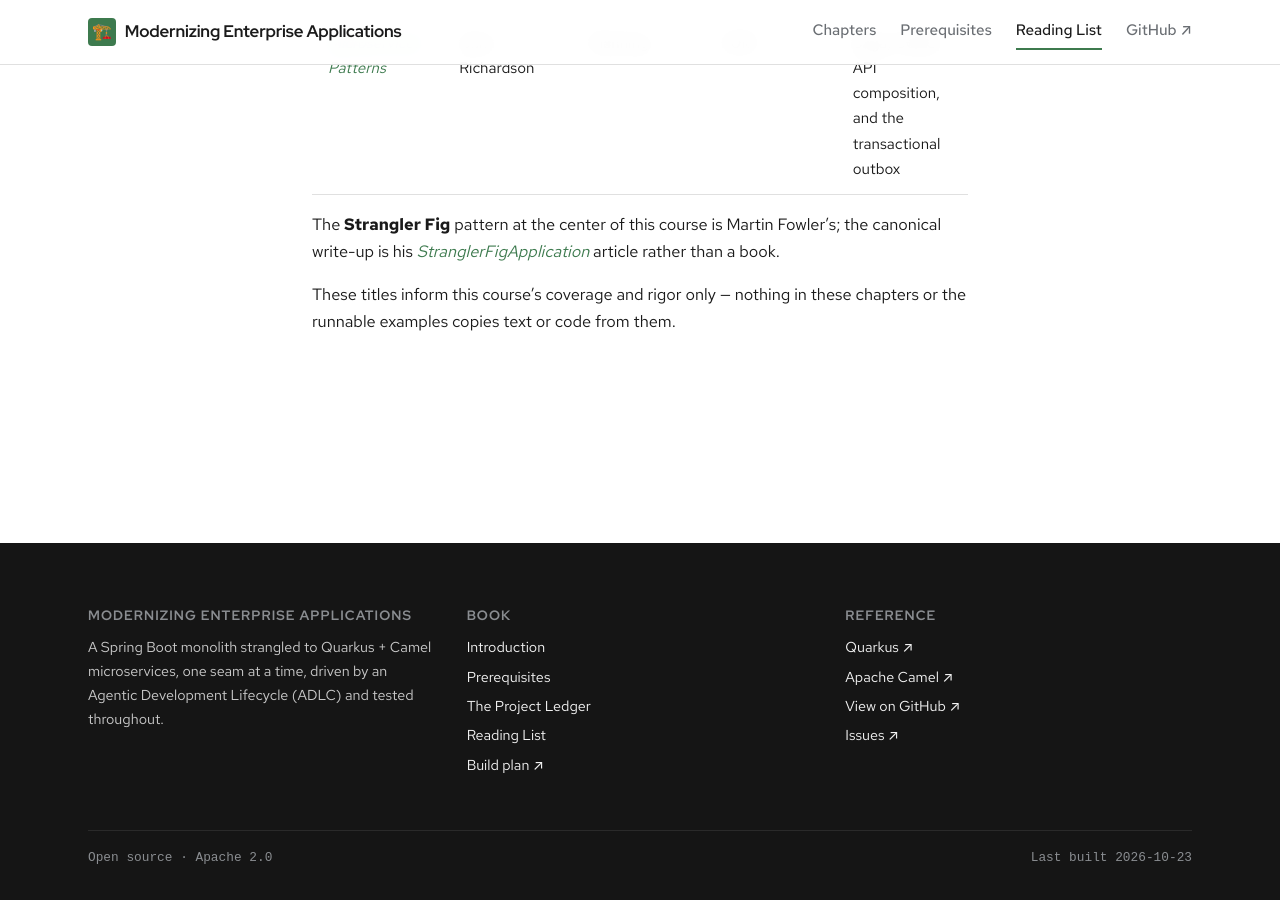
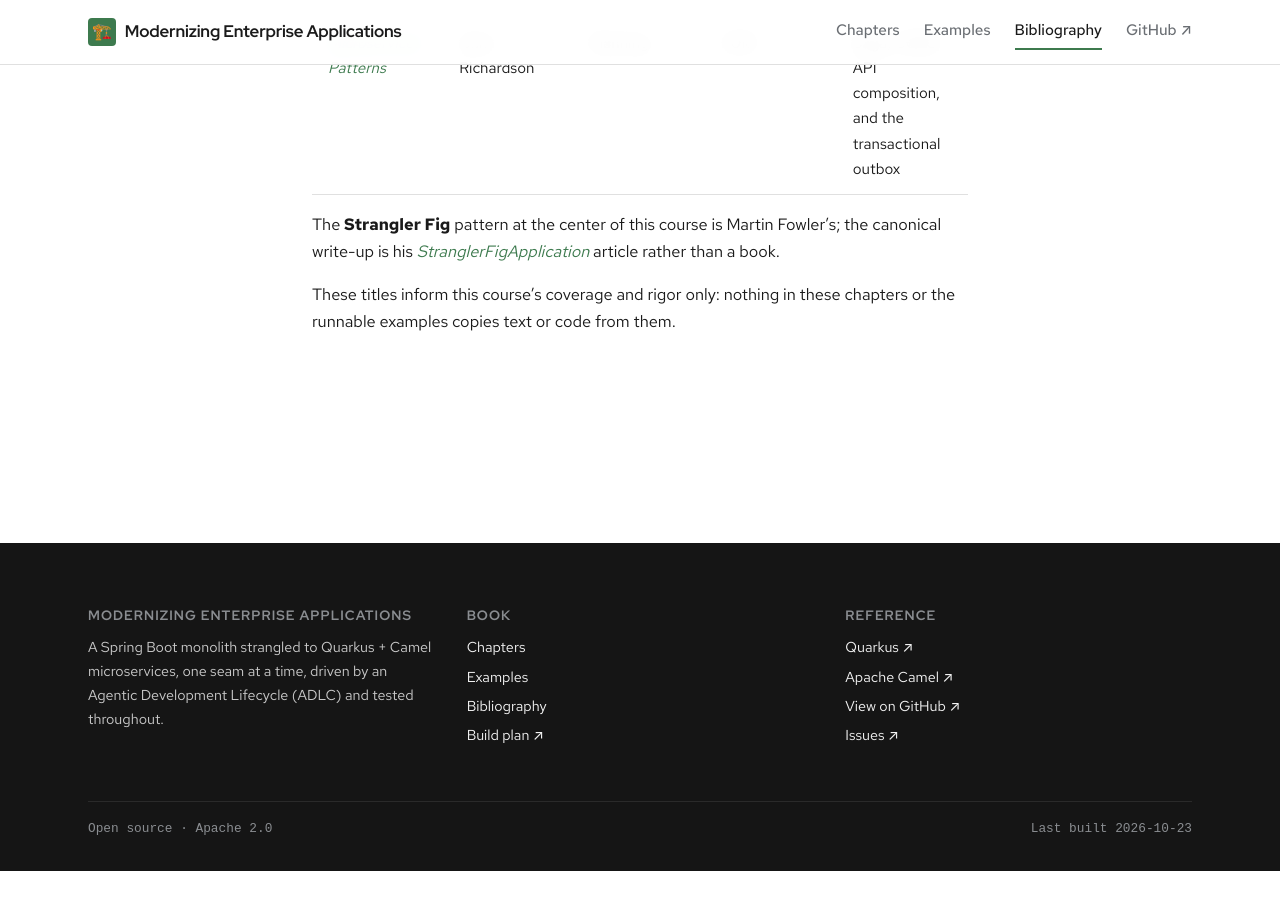
Before and after one commit to patterncatalyst/modernizing-enterprise-applications, a Jekyll site: the page built from bibliography.md, in a window 1280 px wide and 900 px high, scrolled down 1709 px. Built offline with Jekyll 4.4.1, drawn with Linux system fonts in a browser that asks for light colours; some web fonts are replaced; after the commit the page ends 2580 px from its top, so only the background shows below that; some of the changed text lies outside the part shown.

Commit message:
docs(site): add Outline page, nav parity, Examples index, rename to Bibliography (#25)
- Add a standalone Outline page at /docs/00-outline/ listing all 34 chapters by
  their twelve parts, and point the Chapters nav at it (was /docs/00-introduction/).
  Introduction stays as its own chapter. Standalone plan-layout page, not in the
  docs collection, so chapter prev/next sequencing is unaffected.
- Nav parity: rename 'Reading List' to 'Bibliography', add an 'Examples' link,
  drop 'Prerequisites' from the bar (header and footer).
- New /examples/ index mapping the eleven runnable examples (monolith through
  each extracted service) to what each is.
- Rename the bibliography page title 'Reading List' to 'Bibliography'; recast its
  two prose em dashes. Outline link text recast off chapter-title em dashes.
Jekyll build clean; all pages render; scan.sh --tier ban = 0 on new/edited pages.

```diff
--- a/_includes/footer.html
+++ b/_includes/footer.html
@@ -8,10 +8,9 @@
       <div class="footer-col">
         <h4>Book</h4>
         <ul>
-          <li><a href="{{ '/docs/00-introduction/' | relative_url }}">Introduction</a></li>
-          <li><a href="{{ '/docs/01-prerequisites/' | relative_url }}">Prerequisites</a></li>
-          <li><a href="{{ '/docs/02-project-ledger/' | relative_url }}">The Project Ledger</a></li>
-          <li><a href="{{ '/bibliography/' | relative_url }}">Reading List</a></li>
+          <li><a href="{{ '/docs/00-outline/' | relative_url }}">Chapters</a></li>
+          <li><a href="{{ '/examples/' | relative_url }}">Examples</a></li>
+          <li><a href="{{ '/bibliography/' | relative_url }}">Bibliography</a></li>
           <li><a href="https://github.com/{{ site.github_username }}/{{ site.github_repo }}/tree/main/_plans" rel="noopener">Build plan ↗</a></li>
         </ul>
       </div>
--- a/_includes/header.html
+++ b/_includes/header.html
@@ -5,11 +5,12 @@
       <span>{{ site.title | default: "Modernizing Enterprise Applications" }}</span>
     </a>
     <nav class="site-nav" aria-label="Primary">
-      <a href="{{ '/docs/00-introduction/' | relative_url }}"
+      <a href="{{ '/docs/00-outline/' | relative_url }}"
          {% if page.url contains '/docs/' %}aria-current="page"{% endif %}>Chapters</a>
-      <a href="{{ '/docs/01-prerequisites/' | relative_url }}">Prerequisites</a>
+      <a href="{{ '/examples/' | relative_url }}"
+         {% if page.url contains '/examples/' %}aria-current="page"{% endif %}>Examples</a>
       <a href="{{ '/bibliography/' | relative_url }}"
-         {% if page.url contains '/bibliography/' %}aria-current="page"{% endif %}>Reading List</a>
+         {% if page.url contains '/bibliography/' %}aria-current="page"{% endif %}>Bibliography</a>
       <a href="https://github.com/{{ site.github_username }}/{{ site.github_repo }}"
          rel="noopener">GitHub ↗</a>
     </nav>
--- a/bibliography.md
+++ b/bibliography.md
@@ -1,8 +1,8 @@
 ---
-title: "Reading List"
+title: "Bibliography"
 layout: plan
 permalink: /bibliography/
-description: "The reference books this modernization course's patterns, rigor, and vocabulary draw on — nothing here is ported from them."
+description: "The reference books this modernization course's patterns, rigor, and vocabulary draw on: nothing here is ported from them."
 ---
 
 This course's pattern coverage, its migration playbook, and the vocabulary it
@@ -26,5 +26,5 @@
 the canonical write-up is his [*StranglerFigApplication*](https://martinfowler.com/bliki/StranglerFigApplication.html)
 article rather than a book.
 
-These titles inform this course's coverage and rigor only — nothing in these
+These titles inform this course's coverage and rigor only: nothing in these
 chapters or the runnable examples copies text or code from them.
```
Also changed, not shown: _example_pages/index.md (added, +36 -0 lines), outline.md (added, +79 -0 lines).
